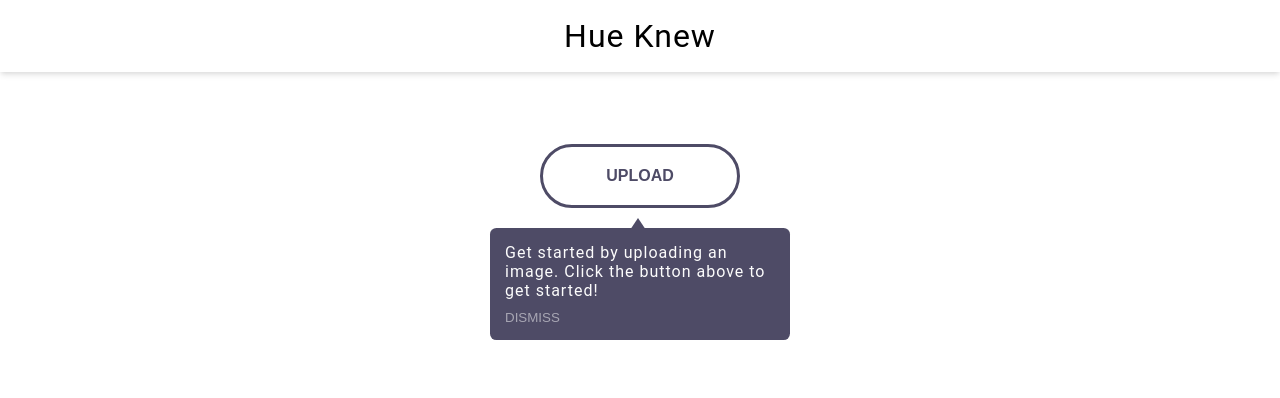
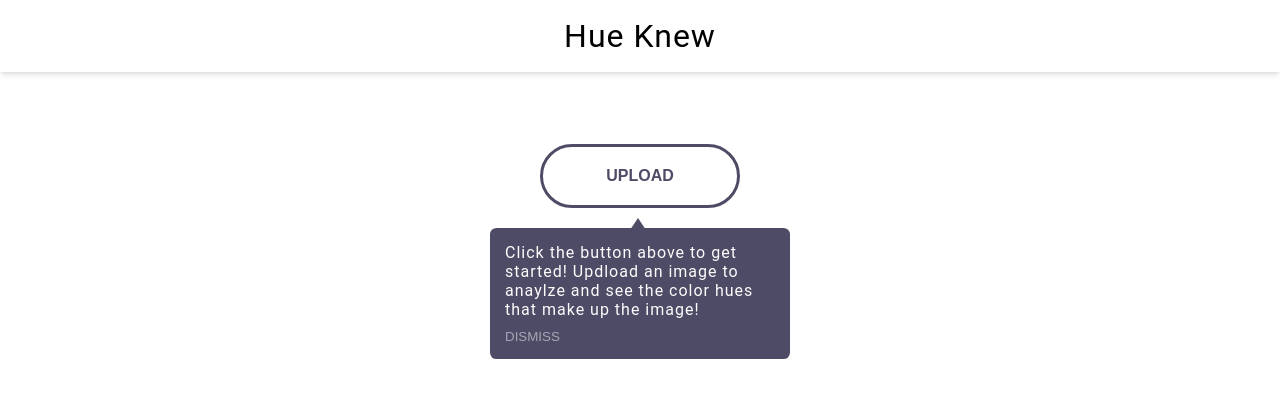
Before and after one commit to JoscelynJames/hue-knew, a Vue app: page / in a window 1280 px wide. Shown: the top 398 px of the page. Built offline with nearby package versions, Linux system fonts and the light colour scheme.

Commit message:
updated tooltip text

```diff
--- a/src/pages/Generate.vue
+++ b/src/pages/Generate.vue
@@ -41,7 +41,7 @@ export default {
     return {
       context: {},
       loading: false,
-      getStartedTooltip: 'Get started by uploading an image. Click the button above to get started!'
+      getStartedTooltip: 'Click the button above to get started! Updload an image to anaylze and see the color hues that make up the image!'
     };
   },
   mounted() {
```
